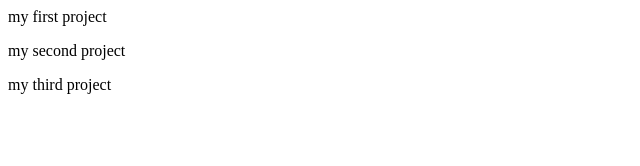
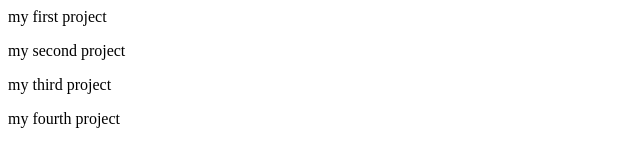
Before and after one commit to bindushree1430/myoldrepo, a plain HTML site: page index.html in a window 1280 px wide. Shown: the whole page, without its empty margins (0-640 px from the left). Drawn offline with Linux system fonts and the light colour scheme.

Commit message:
Update index.html
myfourthchange

```diff
--- a/index.html
+++ b/index.html
@@ -5,6 +5,7 @@
             <p>my first project</p>
             <P>my second project</p>
             <p>my third project</p>
+            <p>my fourth project</p>
       </body>
 </head>
 </html>
```
